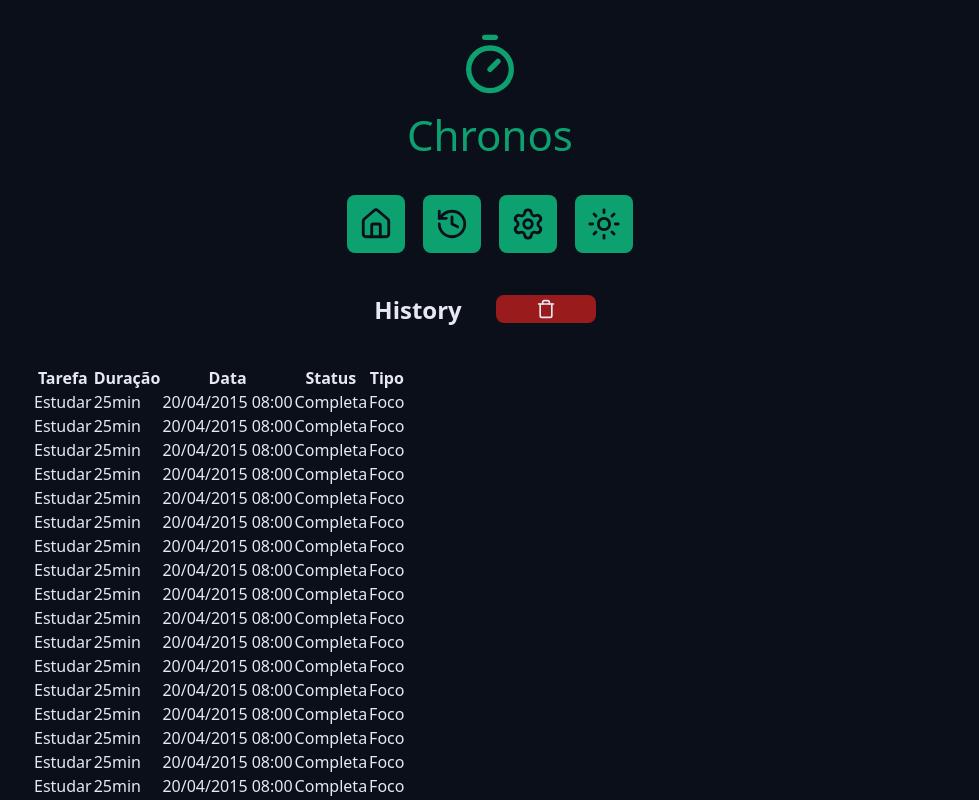
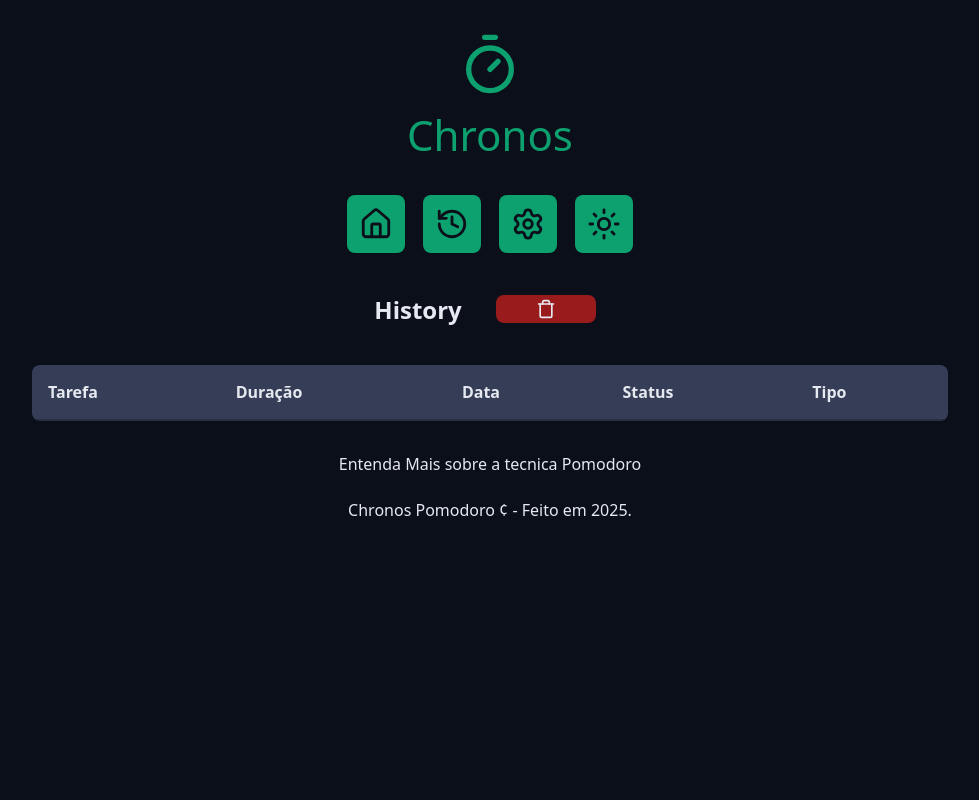
Before and after one commit to JorgeLucasPinheiro98/chronos-pomodoro, a React (Vite) app: page /history in a window 1280 px wide. Shown: the top 800 px of the page, without its empty margins (150-1129 px from the left). Built offline with nearby package versions, Linux system fonts and the light colour scheme.

Commit message:
adicionei o reset do history

```diff
--- a/package.json
+++ b/package.json
@@ -10,6 +10,7 @@
     "preview": "vite preview"
   },
   "dependencies": {
+    "date-fns": "^4.1.0",
     "lucide-react": "^0.525.0",
     "react": "^19.1.0",
     "react-dom": "^19.1.0",
--- a/src/components/DefaultButton/styles.module.css
+++ b/src/components/DefaultButton/styles.module.css
@@ -2,7 +2,7 @@
     display: flex;
     justify-content: center;
     align-items: center;
-    min-width: 10rem;
+    min-width: 22rem;
     background: var(--primary);
     border-radius: 0.8rem;
     padding: 0.4rem;
--- a/src/contexts/TaskContext/initialTaskState.ts
+++ b/src/contexts/TaskContext/initialTaskState.ts
@@ -7,8 +7,8 @@ export const initialTaskState: TaskStateModel = {
   activeTask: null,
   currentCycle: 0,
   config: {
-    workTime: 1,
-    shortBreakTime: 1,
-    longBreakTime: 1,
+    workTime: 25,
+    shortBreakTime: 5,
+    longBreakTime: 15,
   },
 };
--- a/src/contexts/TaskContext/taskReducer.ts
+++ b/src/contexts/TaskContext/taskReducer.ts
@@ -1,6 +1,7 @@
 import type { TaskStateModel } from '../../models/TaskStateModel';
 import { FormatSecondsToMinutes } from '../../utils/formatSecondsToMinutes';
 import { getNextCycle } from '../../utils/getNextCycle';
+import { initialTaskState } from './initialTaskState';
 import { TaskActionTypes, type TaskActionModel } from './taskActions';
 
 export function taskReducer(
@@ -66,7 +67,7 @@ export function taskReducer(
     }
 
     case TaskActionTypes.RESET_TASK: {
-      return state;
+      return {...initialTaskState};
     }
   }
 
--- a/src/pages/History/index.tsx
+++ b/src/pages/History/index.tsx
@@ -5,20 +5,32 @@ import { Heading } from '../../components/heading';
 import { MainTemplete } from '../../templates/MainTemplate/Index';
 
 import styles from './styles.module.css';
+import { useTaskContext } from '../../contexts/TaskContext/useTaskContext';
+import { formatDate } from '../../utils/formatDate';
+import { getStatusTask } from '../../utils/getStatusTask';
+import { TaskActionTypes } from '../../contexts/TaskContext/taskActions';
 
 export function History() {
+  const { state, dispatch } = useTaskContext();
+  const shortTasks = [...state.tasks].sort((a, b) => {
+    return b.startDate - a.startDate;
+  });
+  function handleResetHistory() {
+    if(!confirm('Tem certeza que quer apagar o historico'))return
+    dispatch({type: TaskActionTypes.RESET_TASK})
+  }
   return (
     <MainTemplete>
       <Container>
         <Heading>
           <span>History</span>
           <span className={styles.buttonContainer}>
-            <DefaultButton icon={<TrashIcon />} color='red' />
+            <DefaultButton icon={<TrashIcon />} color='red' onClick={handleResetHistory}/>
           </span>
         </Heading>
       </Container>
       <Container>
-        <div className='resposiveTable'>
+        <div className={styles.responsiveTable}>
           <table>
             <thead>
               <tr>
@@ -30,17 +42,21 @@ export function History() {
               </tr>
             </thead>
             <tbody>
-              {Array.from({length: 20}).map((_, index) => {
+              {shortTasks.map(task => {
+                const getTaskType = {
+                  workTime: 'Foco',
+                  shortBreakTime: 'Descanso Curto',
+                  longBreakTime: 'Descanso Longo',
+                };
                 return (
-
-                <tr key={index}>
-                  <td>Estudar</td>
-                  <td>25min</td>
-                  <td>20/04/2015 08:00</td>
-                  <td>Completa</td>
-                  <td>Foco</td>
-                </tr>
-                )
+                  <tr key={task.id}>
+                    <td>{task.name}</td>
+                    <td>{task.duration}min</td>
+                    <td>{formatDate(task.startDate)}</td>
+                    <td>{getStatusTask(task, state.activeTask)}</td>
+                    <td>{getTaskType[task.type]}</td>
+                  </tr>
+                );
               })}
             </tbody>
           </table>
--- a/src/pages/History/styles.module.css
+++ b/src/pages/History/styles.module.css
@@ -2,6 +2,11 @@
   min-width: auto;
   margin: 0;
   padding: 1rem;
+}
+
+.buttonContainer button {
+  min-width: 10rem;
+
 }
 
 .buttonContainer button svg {
@@ -9,13 +14,12 @@
   height: 2rem;
 }
 
-.resposiveTable {
+.responsiveTable {
   overflow-x: auto;
   border-radius: 0.8rem;
-    background-color: red
 }
 
-.resposiveTable table {
+.responsiveTable table {
   width: 100%;
   min-width: 64rem;
   font-size: 1.6rem;
@@ -24,5 +28,15 @@
 
 .responsiveTable th {
   background-color: var(--gray-600);
-    background-color: red;
 }
+
+.responsiveTable td {
+    background-color: var(--gray-800);
+}
+
+.responsiveTable th,
+.responsiveTable td {
+    border-bottom: 0.2rem solid var(--gray-700);
+    text-align: left;
+    padding: 1.6rem;
+}
--- /dev/null
+++ b/src/utils/formatDate.ts
@@ -0,0 +1,6 @@
+import { format } from 'date-fns';
+
+export function formatDate(timestamp: number) {
+  const date = new Date(timestamp);
+  return format(date, 'dd/MM/yyyy HH:mm');
+}
--- /dev/null
+++ b/src/utils/getStatusTask.ts
@@ -0,0 +1,8 @@
+import type { TaskModel } from '../models/TaskModel';
+
+export function getStatusTask(task: TaskModel, activeTask: TaskModel | null) {
+  if (task.completeDate) return 'Completa';
+  if (task.interruptDate) return 'Interrompida';
+  if (task.id === activeTask?.id) return 'Em Progresso';
+  return 'Abandonada';
+}
```
Also changed, not shown: 1 other file (tests, documents, lock files or other folders). Lines whose indentation alone changed are shown as unchanged.
